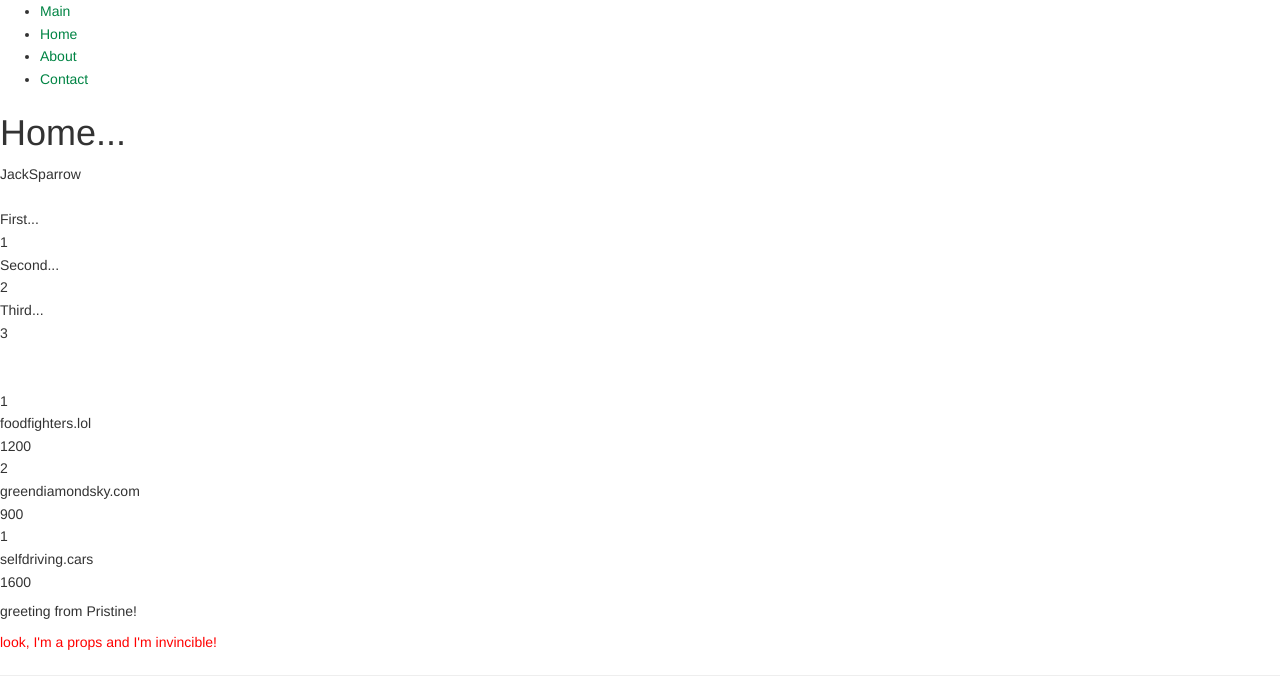
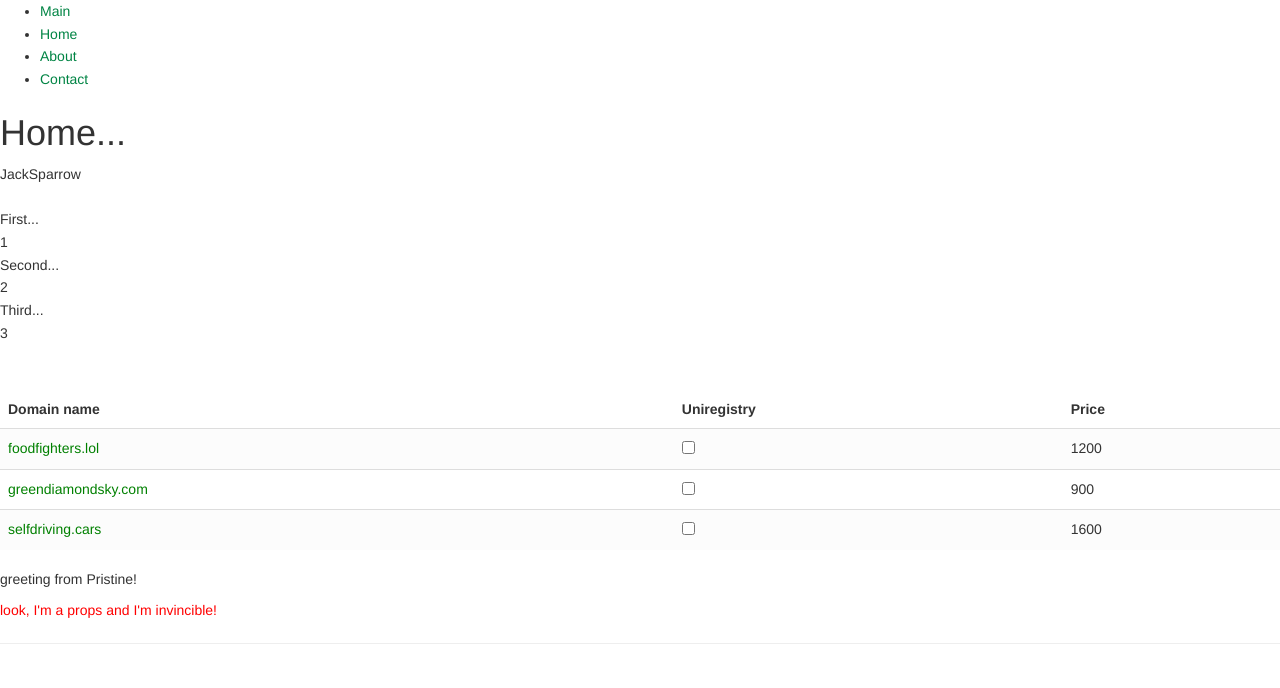
Before and after one commit to zetekla/reactApp, a React app: page / in a window 1280 px wide. Shown: the top 688 px of the page. Built offline with nearby package versions, Linux system fonts and the light colour scheme.

Commit message:
r1 domain listing

```diff
--- a/components/DomainListing.jsx
+++ b/components/DomainListing.jsx
@@ -3,11 +3,11 @@ import React from 'react';
 export default class DomainListing extends React.Component {
 	render() {
 	  return (
-	     <div>
-          <div>{this.props.domain.id}</div>
-	     		<div>{this.props.domain.domain}</div>
-	     		<div>{this.props.domain.price}</div>
-	     </div>
+      <tr>
+          <td style={{color:'green'}}>{this.props.domain.domain}</td>
+          <td><input type="checkbox" name="selected"></input></td>
+          <td>{this.props.domain.price}</td>
+      </tr>
 	  );
 	}
 }
--- a/components/Home.jsx
+++ b/components/Home.jsx
@@ -36,7 +36,7 @@ export default class Home extends React.Component {
   componentDidMount() {
     $.getJSON("../assets/domains.json")
     .then(json =>this.setState({domains: json.domains, name: json.name}))
-    .catch(error =>this.setState({error: json.error}))
+    .catch(error =>this.setState({error: error}))
   }
 
 	render() {
@@ -56,8 +56,19 @@ export default class Home extends React.Component {
           <br/>
 
           <div>
-           {this.state.domains.map((domain, i) => <DomainListing
-              key = {i} domain = {domain}/>)}
+            <table className="table table-striped">
+              <thead>
+                  <tr>
+                      <th>Domain name</th>
+                      <th>Uniregistry</th>
+                      <th>Price</th>
+                  </tr>
+              </thead>
+              <tbody>
+               {this.state.domains.map((domain, i) => <DomainListing
+                  key = {i} domain = {domain}/>)}
+              </tbody>
+            </table>
           </div>
 
 					<div>
```
